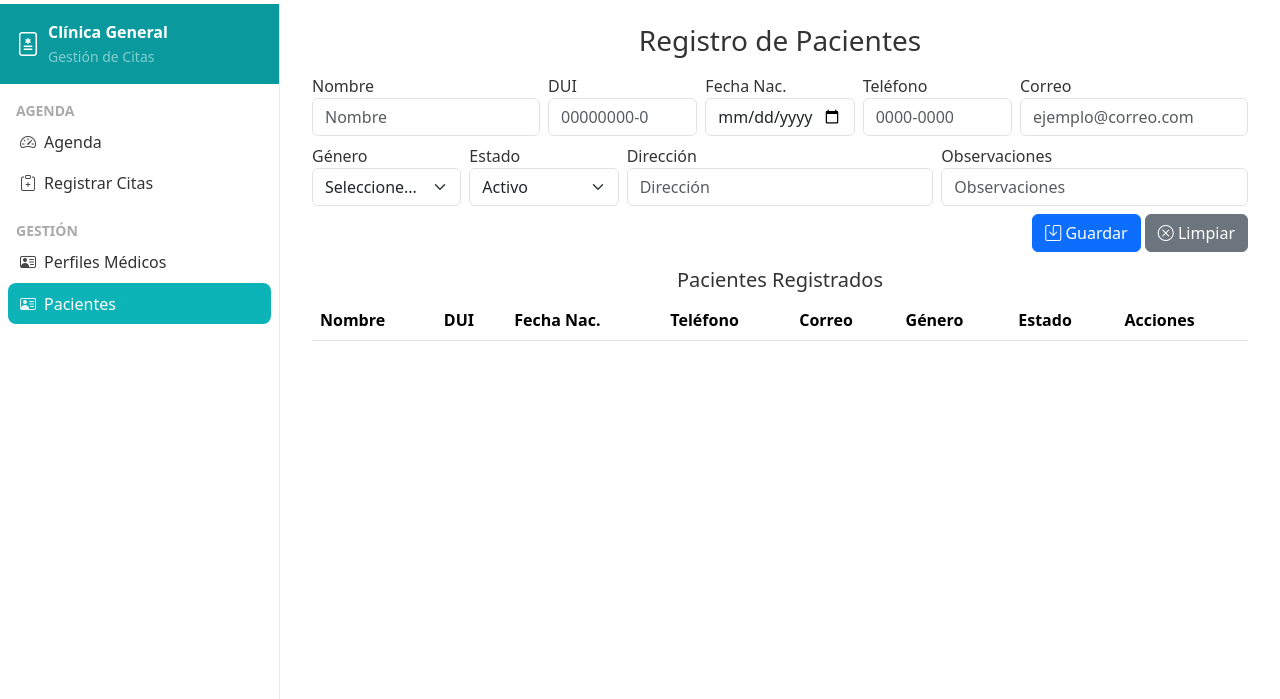
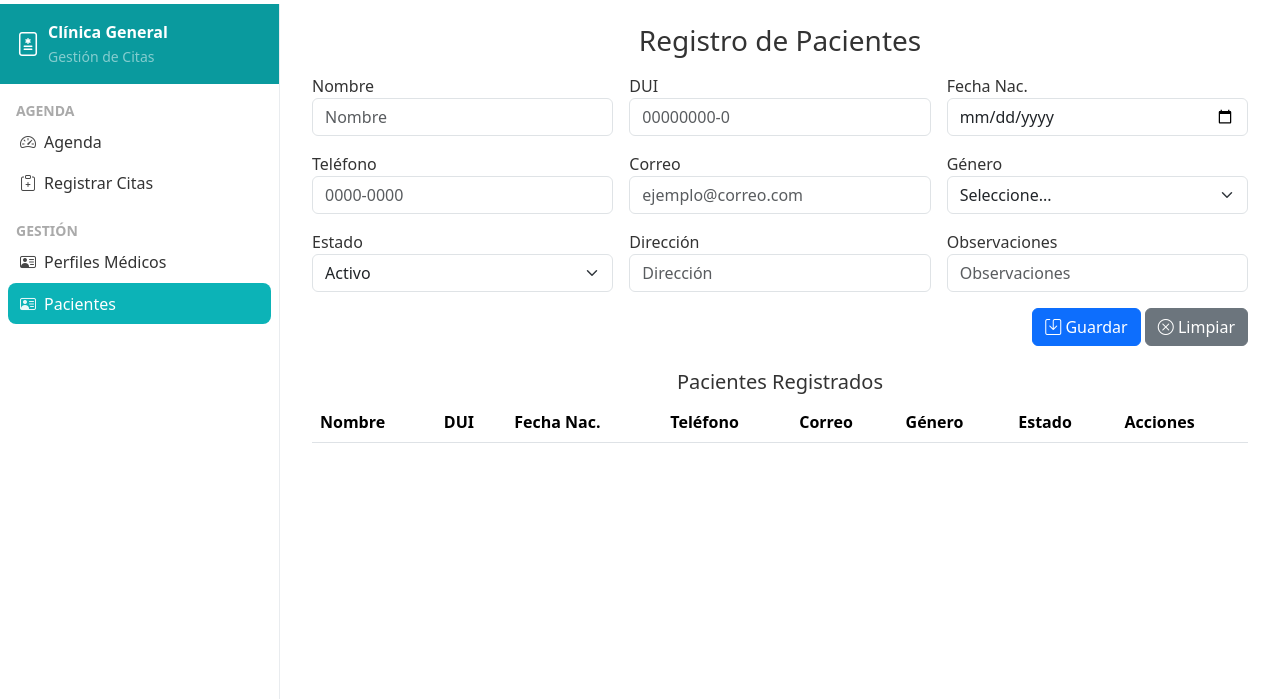
Before and after one commit to Lisseth-Montoya/agenda_citas_comunitarias, a Flask app: page /pacientes in a window 1280 px wide. Shown: the part 52-751 px from the top of the page. Run offline with Flask 3, Linux system fonts and the light colour scheme; lists and menus that the app fills with data are empty.

Commit message:
Actualizar modulo gestion pacientes

```diff
--- a/static/js/pacientes.js
+++ b/static/js/pacientes.js
@@ -1,3 +1,4 @@
+// --- VARIABLES PRINCIPALES ---
 let pacientes = [];
 let pacienteSeleccionadoIndex = null;
 
@@ -5,22 +6,22 @@ const form = document.getElementById('pacienteForm');
 const tablaBody = document.getElementById('tablaPacientesBody');
 const alertContainer = document.getElementById('alertContainer');
 
-// --- Funciones Principales ---
+// --- FUNCIONES PRINCIPALES ---
 
-// 1. Manejar el envío del formulario (Guardar/Actualizar)
+// 1. Manejar envío del formulario (Guardar/Actualizar)
 form.addEventListener('submit', (e) => {
   e.preventDefault();
 
   const nuevoPaciente = {
-    nombre: document.getElementById('nombre').value,
-    dui: document.getElementById('dui').value,
+    nombre: document.getElementById('nombre').value.trim(),
+    dui: document.getElementById('dui').value.trim(),
     fechaNacimiento: document.getElementById('fechaNacimiento').value,
-    telefono: document.getElementById('telefono').value,
-    correo: document.getElementById('correo').value,
-    direccion: document.getElementById('direccion').value,
+    telefono: document.getElementById('telefono').value.trim(),
+    correo: document.getElementById('correo').value.trim(),
+    direccion: document.getElementById('direccion').value.trim(),
     genero: document.getElementById('genero').value,
     estado: document.getElementById('estado').value,
-    observaciones: document.getElementById('observaciones').value
+    observaciones: document.getElementById('observaciones').value.trim()
   };
 
   if (pacienteSeleccionadoIndex !== null) {
@@ -36,9 +37,10 @@ form.addEventListener('submit', (e) => {
   renderTabla();
 });
 
-// 2. Renderizar la tabla (Dibuja todas las filas desde cero)
+// 2. Renderizar la tabla
 function renderTabla() {
   tablaBody.innerHTML = '';
+
   pacientes.forEach((paciente, index) => {
     const tr = document.createElement('tr');
 
@@ -60,12 +62,14 @@ function renderTabla() {
       </td>
     `;
 
+    // Botón Editar
     tr.querySelector('.btn-editar').addEventListener('click', (e) => {
       e.stopPropagation();
       pacienteSeleccionadoIndex = index;
       cargarPacienteEnFormulario(paciente);
     });
 
+    // Botón Eliminar
     tr.querySelector('.btn-eliminar').addEventListener('click', (e) => {
       e.stopPropagation();
       if (confirm('¿Desea eliminar este paciente?')) {
@@ -80,7 +84,7 @@ function renderTabla() {
   });
 }
 
-// 3. Cargar datos en el formulario para edición
+// 3. Cargar datos en formulario para edición
 function cargarPacienteEnFormulario(paciente) {
   document.getElementById('nombre').value = paciente.nombre;
   document.getElementById('dui').value = paciente.dui;
@@ -103,7 +107,12 @@ function showAlert(mensaje, tipo) {
   `;
 }
 
-// --- Inicialización al cargar la página ---
+// --- INICIALIZACIÓN ---
 document.addEventListener('DOMContentLoaded', () => {
+  if (!form || !tablaBody || !alertContainer) {
+    console.error('Error: Faltan elementos HTML necesarios.');
+    return;
+  }
+
   renderTabla();
 });
--- a/templates/modulos/pacientes/Pacientes.html
+++ b/templates/modulos/pacientes/Pacientes.html
@@ -16,29 +16,29 @@
 
   <!-- FORMULARIO RESPONSIVE -->
   <form id="pacienteForm">
-    <div class="row g-2">
-      <div class="col-12 col-md-3">
+    <div class="row g-3">
+      <div class="col-12 col-md-4">
         <label for="nombre">Nombre</label>
         <input type="text" id="nombre" class="form-control" placeholder="Nombre" required>
       </div>
-      <div class="col-12 col-md-2">
+      <div class="col-12 col-md-4">
         <label for="dui">DUI</label>
         <input type="text" id="dui" class="form-control" placeholder="00000000-0" required pattern="^[0-9]{8}-[0-9]{1}$">
       </div>
-      <div class="col-12 col-md-2">
+      <div class="col-12 col-md-4">
         <label for="fechaNacimiento">Fecha Nac.</label>
         <input type="date" id="fechaNacimiento" class="form-control" required>
       </div>
-      <div class="col-12 col-md-2">
+
+      <div class="col-12 col-md-4">
         <label for="telefono">Teléfono</label>
         <input type="tel" id="telefono" class="form-control" placeholder="0000-0000" required pattern="^[0-9]{4}-[0-9]{4}$">
       </div>
-      <div class="col-12 col-md-3">
+      <div class="col-12 col-md-4">
         <label for="correo">Correo</label>
         <input type="email" id="correo" class="form-control" placeholder="ejemplo@correo.com" required>
       </div>
-
-      <div class="col-12 col-md-2">
+      <div class="col-12 col-md-4">
         <label for="genero">Género</label>
         <select id="genero" class="form-select" required>
           <option value="">Seleccione...</option>
@@ -46,7 +46,8 @@
           <option>Femenino</option>
         </select>
       </div>
-      <div class="col-12 col-md-2">
+
+      <div class="col-12 col-md-4">
         <label for="estado">Estado</label>
         <select id="estado" class="form-select">
           <option>Activo</option>
@@ -64,7 +65,7 @@
     </div>
 
     <!-- BOTONES -->
-    <div class="form-buttons mt-2 text-end">
+    <div class="form-buttons mt-3 text-end">
       <button type="submit" class="btn btn-primary">
         <i class="bi bi-save"></i> Guardar
       </button>
@@ -76,7 +77,7 @@
 </div>
 
 <!-- TABLA DE PACIENTES RESPONSIVE -->
-<div class="table-container mt-3">
+<div class="table-container mt-4">
   <h5 class="text-center mb-2">Pacientes Registrados</h5>
   <div class="table-responsive">
     <table class="table table-striped table-hover align-middle">
```
